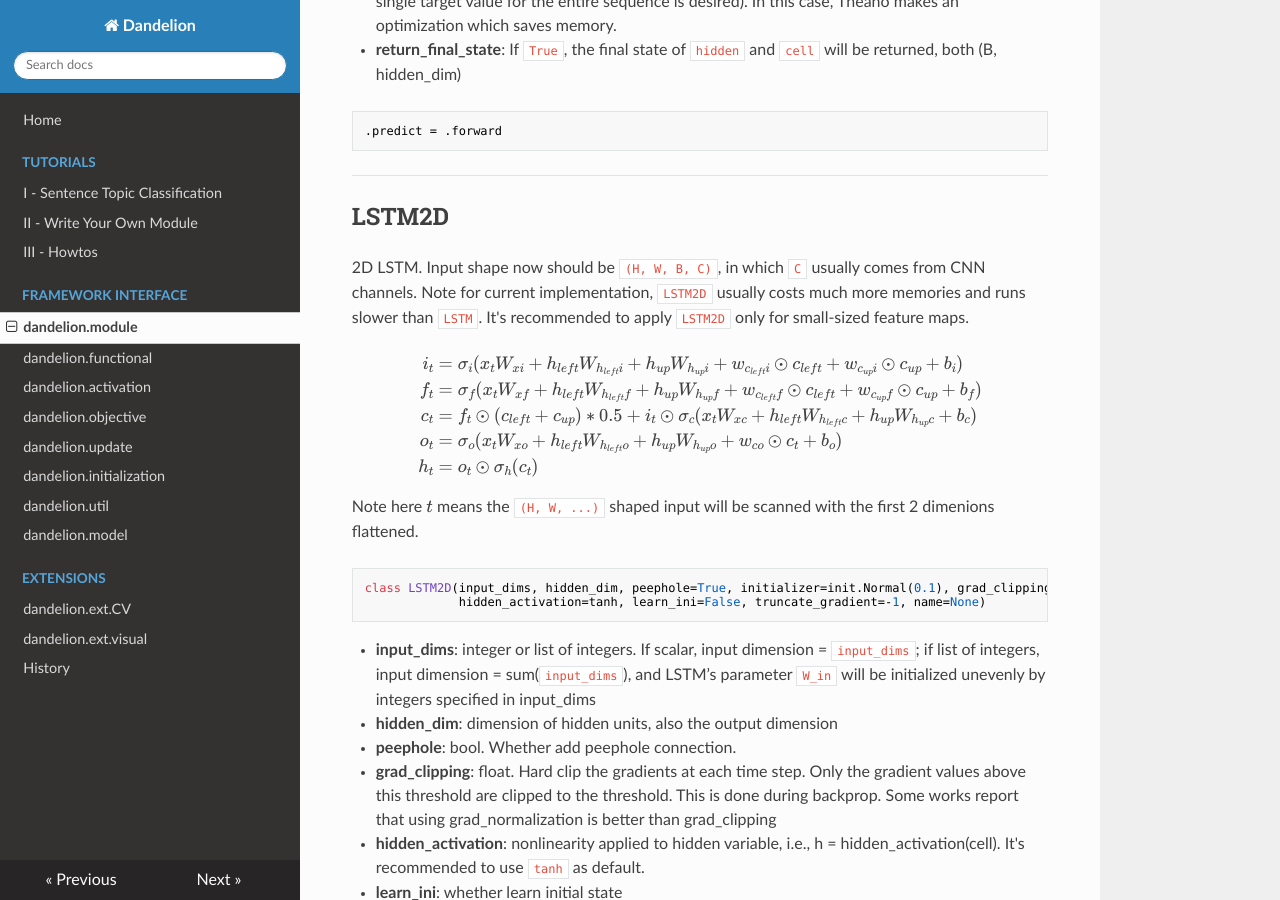
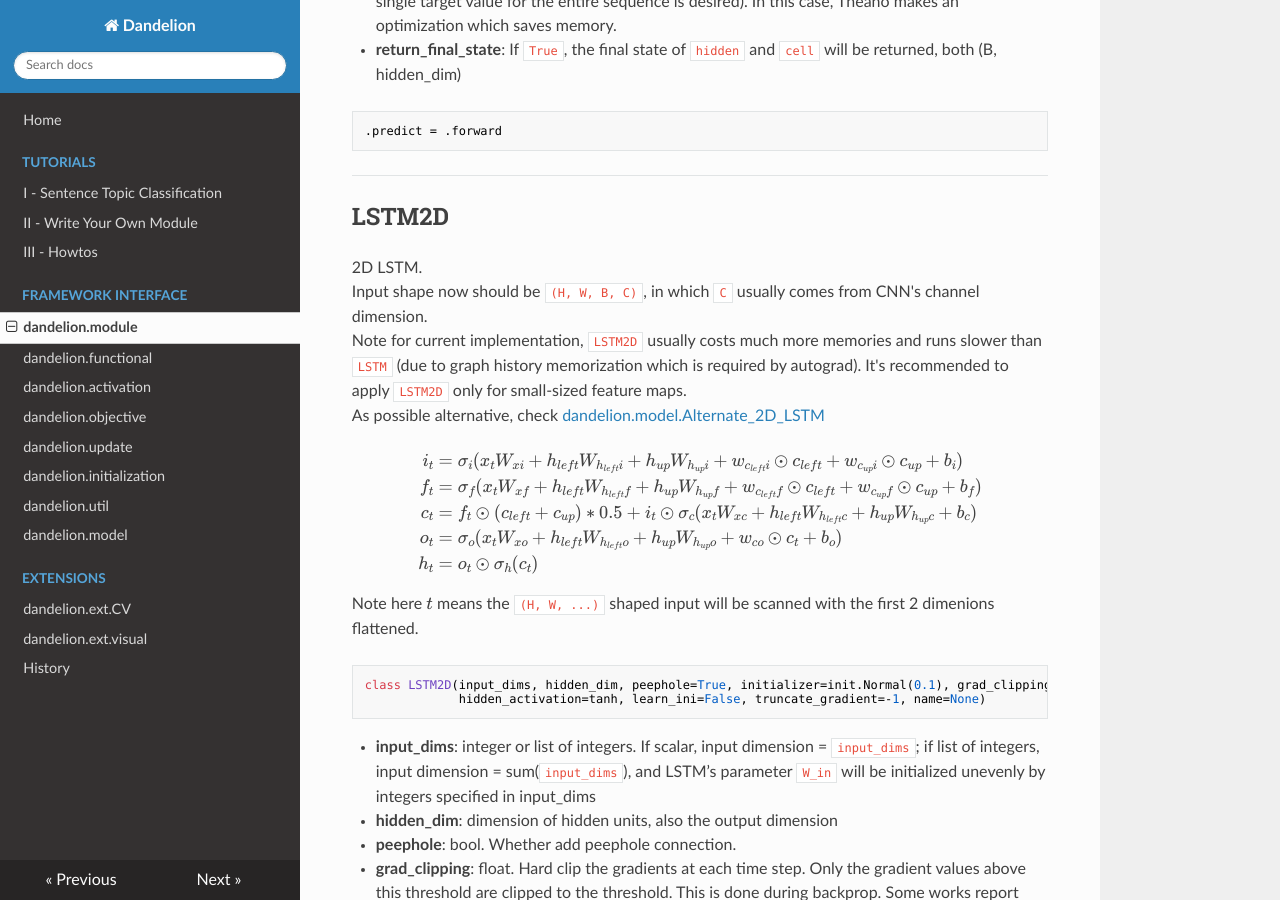
Before and after one commit to david-leon/Dandelion, an MkDocs documentation site: the page built from docs/dandelion_module.md, in a window 1280 px wide and 900 px high, scrolled down 4725 px. Built offline with MkDocs 1.6.1, drawn with Linux system fonts in a browser that asks for light colours; nearby versions of some CDN libraries; formulas are drawn with MathJax 3.

Commit message:
improve documentation

```diff
--- a/docs/dandelion_module.md
+++ b/docs/dandelion_module.md
@@ -182,8 +182,10 @@ class LSTM( input_dims, hidden_dim, peephole=True, initializer=init.Normal(0.1),
 
 _______________________________________________________________________
 ## LSTM2D
-2D LSTM. Input shape now should be `(H, W, B, C)`, in which `C` usually comes from CNN channels.
-Note for current implementation, `LSTM2D` usually costs much more memories and runs slower than `LSTM`. It's recommended to apply `LSTM2D` only for small-sized feature maps.
+2D LSTM.
+Input shape now should be `(H, W, B, C)`, in which `C` usually comes from CNN's channel dimension.
+Note for current implementation, `LSTM2D` usually costs much more memories and runs slower than `LSTM` (due to graph history memorization which is required by autograd). It's recommended to apply `LSTM2D` only for small-sized feature maps.
+As possible alternative, check [dandelion.model.Alternate_2D_LSTM](dandelion_model.md#alternate-2d-lstm)
 
 $$
 \begin{align}
```
